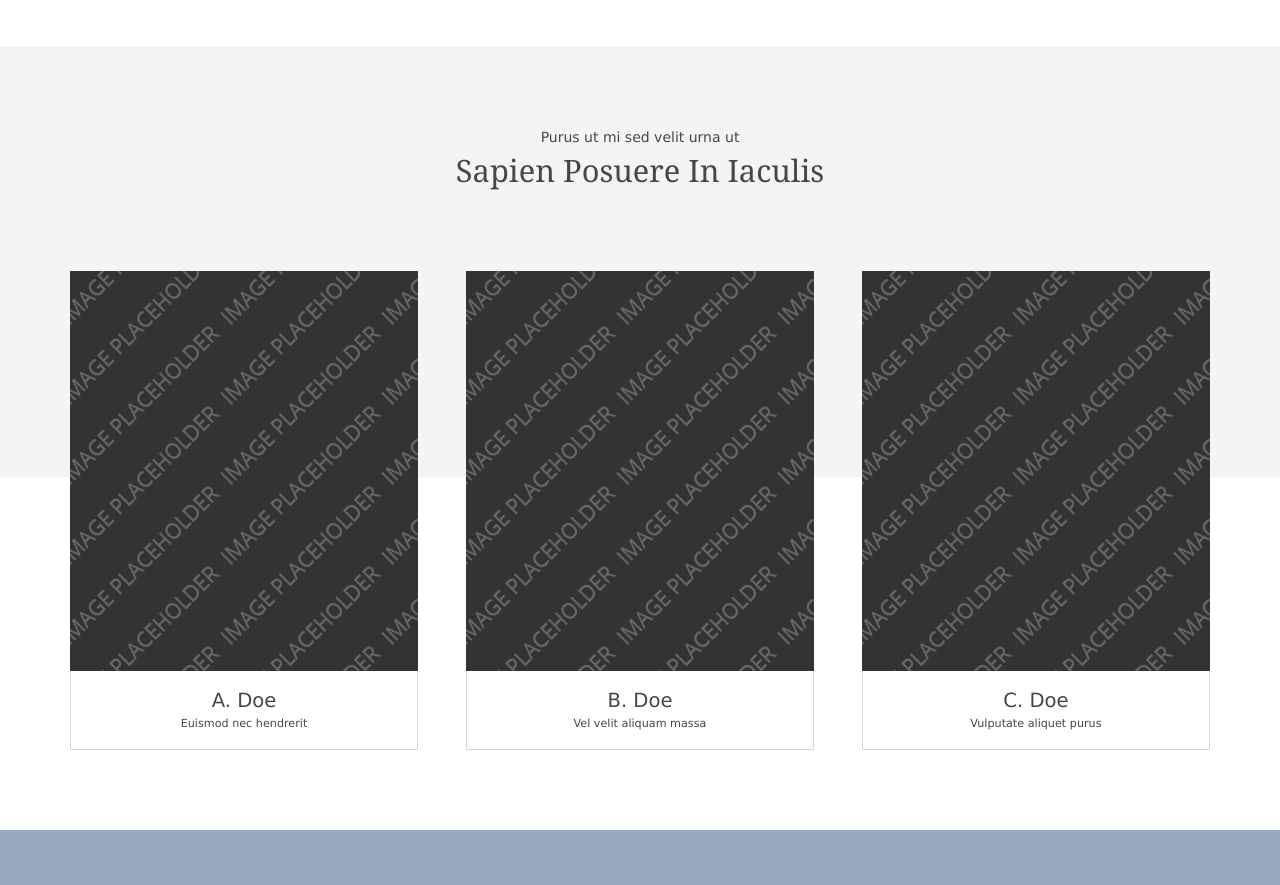
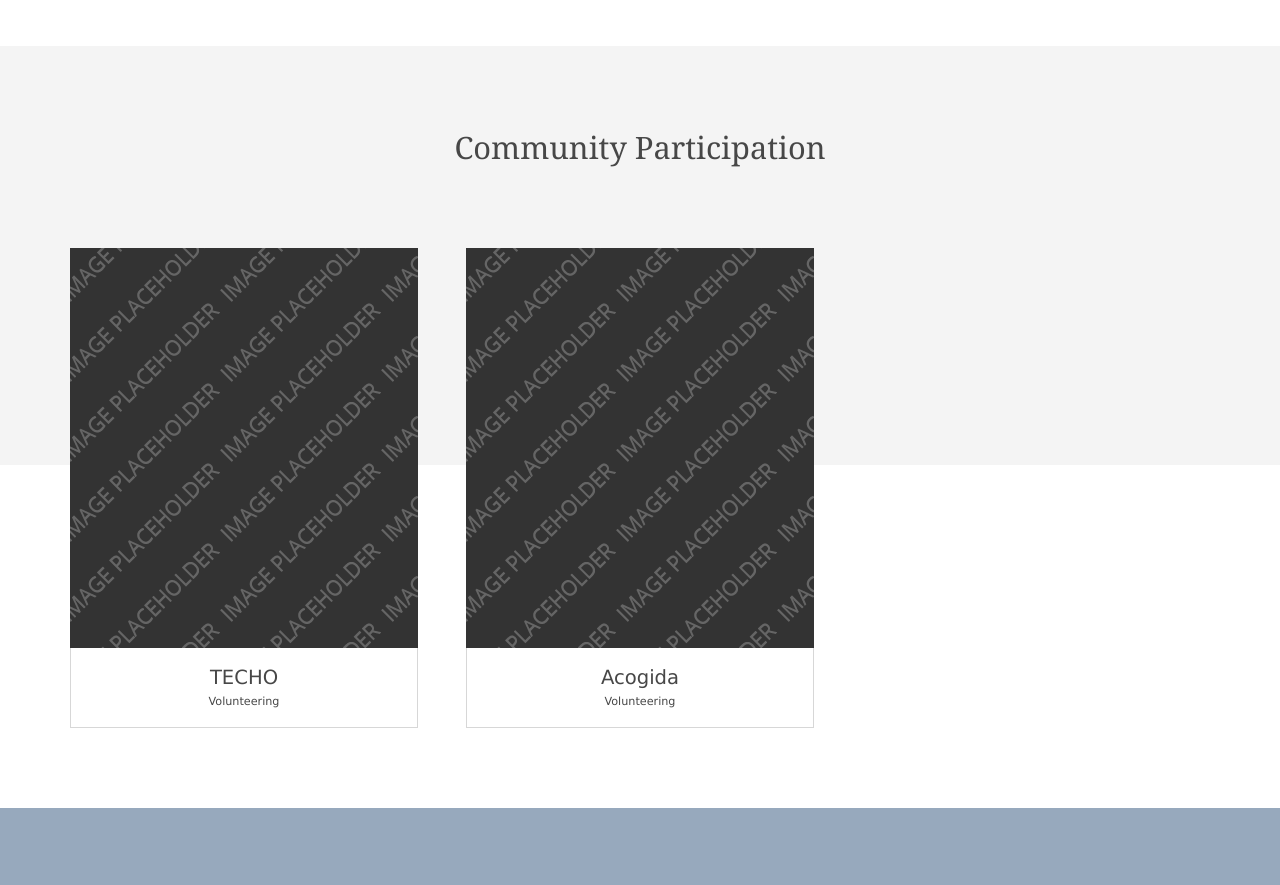
Before and after one commit to maritzah-08/portafoliopersonal, a plain HTML site: page index.html in a window 1280 px wide. Shown: the part 2820-3705 px from the top of the page. Drawn offline with Linux system fonts and the light colour scheme.

Commit message:
voluntariados

```diff
--- a/index.html
+++ b/index.html
@@ -211,25 +211,19 @@ Licence URI: https://www.os-templates.com/template-terms
   <div class="hoc container clear">
     <!-- ################################################################################################ -->
     <div class="sectiontitle">
-      <p class="nospace font-xs">Purus ut mi sed velit urna ut</p>
-      <h6 class="heading font-x2">Sapien posuere in iaculis</h6>
+      <h6 class="heading font-x2">Community Participation</h6>
     </div>
     <ul class="nospace group team">
       <li class="one_third first">
         <figure><a class="imgover" href="#"><img src="images/demo/348x400.png" alt=""></a>
-          <figcaption><strong>A. Doe</strong> <em>Euismod nec hendrerit</em></figcaption>
+          <figcaption><strong>TECHO</strong> <em>Volunteering</em></figcaption>
         </figure>
       </li>
       <li class="one_third">
         <figure><a class="imgover" href="#"><img src="images/demo/348x400.png" alt=""></a>
-          <figcaption><strong>B. Doe</strong> <em>Vel velit aliquam massa</em></figcaption>
+          <figcaption><strong>Acogida</strong> <em>Volunteering</em></figcaption>
         </figure>
-      </li>
-      <li class="one_third">
-        <figure><a class="imgover" href="#"><img src="images/demo/348x400.png" alt=""></a>
-          <figcaption><strong>C. Doe</strong> <em>Vulputate aliquet purus</em></figcaption>
-        </figure>
-      </li>
+
     </ul>
     <!-- ################################################################################################ -->
   </div>
```
